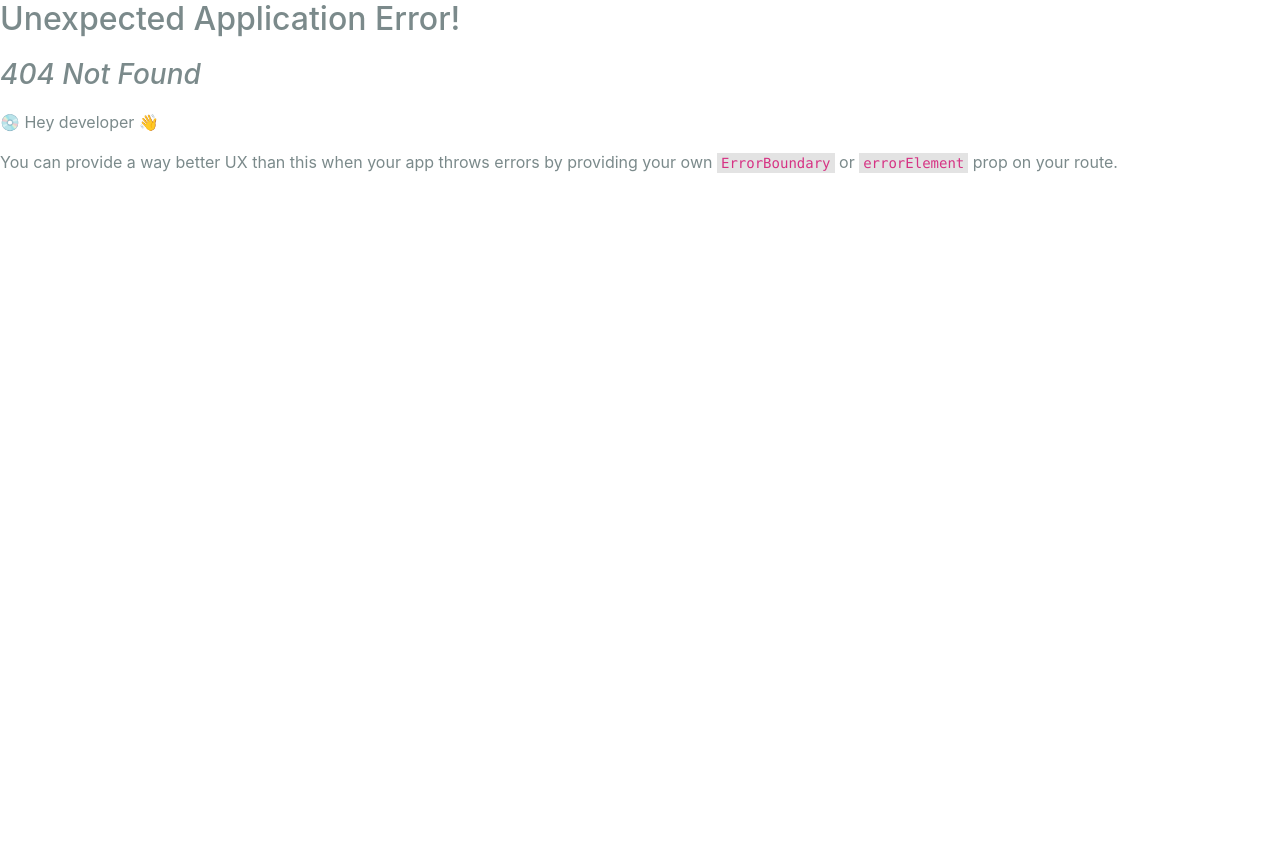
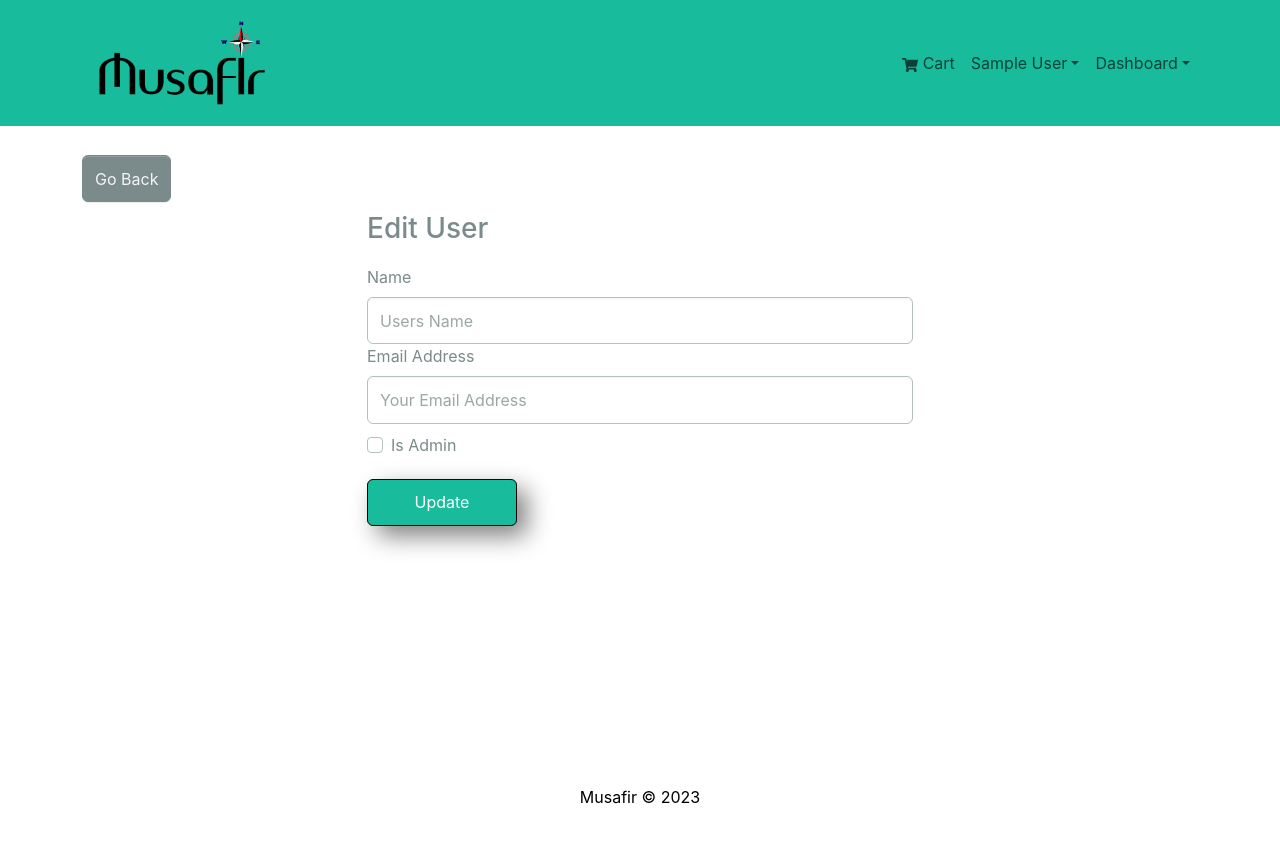
Before and after one commit to Yousuf-Mohammad/MusafirDen, a React (Create React App) app in the folder frontend/: page /admin/user/1/edit in a window 1280 px wide. Before the commit this address had no page. Before the commit the page ends 800 px from the top, so only its background shows below. Built offline with nearby package versions, Linux system fonts and the light colour scheme; no server answers; sample sign-in values are in the browser's storage.

Commit message:
edit and update user is added

```diff
--- a/frontend/src/components/Header.jsx
+++ b/frontend/src/components/Header.jsx
@@ -73,6 +73,9 @@ function Header() {
                   <LinkContainer to='/admin/productlist'>
                     <NavDropdown.Item>Products</NavDropdown.Item>
                   </LinkContainer>
+                  <LinkContainer to='/admin/userlist'>
+                    <NavDropdown.Item>Users</NavDropdown.Item>
+                  </LinkContainer>
                 </NavDropdown>
               )}
 
--- a/frontend/src/index.js
+++ b/frontend/src/index.js
@@ -28,6 +28,9 @@ import ProfileScreen from './screens/ProfileScreen';
 import OrderListScreen from './screens/admin/OrderListScreen';
 import ProductListScreeen from './screens/admin/ProductListScreeen'
 import ProductEditScreen from './screens/admin/ProductEditScreen';
+import UserListScreen from './screens/admin/UserListScreen';
+import UserEditScreen from './screens/admin/UserEditScreen';
+
 
 const router = createBrowserRouter(
   createRoutesFromElements(
@@ -52,6 +55,9 @@ const router = createBrowserRouter(
         <Route  path="/admin/productlist"element={<ProductListScreeen/>} />
         <Route  path="/admin/product/:id/edit"element={<ProductEditScreen/>} />
 
+        <Route  path="/admin/userlist"element={<UserListScreen/>} />
+        <Route  path="/admin/user/:id/edit"element={<UserEditScreen/>} />
+
       </Route>
 
 
--- a/frontend/src/screens/admin/OrderListScreen.jsx
+++ b/frontend/src/screens/admin/OrderListScreen.jsx
@@ -10,6 +10,7 @@ const OrderListScreen = () => {
 
     return (
     <>
+    <h3>Orders</h3>
     {isLoading? <Loader/>: error?<Message variant='danger'>{error}</Message> :(
         <Table striped bordered hover responsive className='table-sm'>
             <thead>
--- /dev/null
+++ b/frontend/src/screens/admin/UserEditScreen.jsx
@@ -0,0 +1,101 @@
+import React, {useState, useEffect} from 'react'
+import { Link,useNavigate,useParams } from 'react-router-dom'
+import { Form,Button,Row, Col} from 'react-bootstrap'
+import Message from '../../components/Message'
+import Loader from '../../components/Loader'
+import { useGetUserDetailsQuery ,useUpdateUserMutation} from '../../Slices/userApiSlice'
+import {toast} from "react-toastify"
+
+
+const UserEditScreen = () => {
+
+    const {id:userId} = useParams();
+
+    const [name, setName] = useState('');
+    const [email, setEmail] = useState('');
+    const [isAdmin, setIsAdmin] = useState(false);
+
+
+    const {data:user, isLoading,error,refetch} =useGetUserDetailsQuery(userId)
+
+    const[updateUser,{isLoading:loadingUpdate,error:updateError}]= useUpdateUserMutation()
+
+    const navigate =useNavigate();
+
+    useEffect(()=>{
+        if(user){
+            setName(user.name)
+            setEmail(user.email)
+            setIsAdmin(user.isAdmin)
+        }
+    },[user]);
+
+    const submitHandler = async (e) => {
+        e.preventDefault();
+        try {
+            await updateUser({ userId, name, email, isAdmin });
+            toast.success('user updated successfully');
+            refetch();
+            navigate('/admin/userlist');
+        } catch (err) {
+            toast.error(err?.data?.message || err.error);
+        }
+        };
+
+
+
+    return (
+    <>
+    <Link to="/admin/productlist" className='btn btn-dark my-2 text-light '>Go Back</Link>
+
+    {isLoading && loadingUpdate ? <Loader/>: error && updateError? <Message variant='danger'>{error||updateError}</Message>:(
+        <>
+
+        <Row className='justify-content-md-center'>
+            <Col md={6} sm={12}>
+            <Form onSubmit={submitHandler}>
+            <h3>Edit User</h3>
+
+            <Form.Group controlId='name'>
+
+                <Form.Label>Name</Form.Label>
+                <Form.Control
+                type='text'
+                placeholder={"Users Name"}
+                value={name}
+                onChange={(e)=>setName(e.target.value)}/>
+            </Form.Group>
+            <Form.Group controlId='email'>
+
+                <Form.Label>Email Address</Form.Label>
+                <Form.Control
+                type='email'
+                placeholder={"Your Email Address"}
+                value={email}
+                onChange={(e)=>setEmail(e.target.value)}/>
+            </Form.Group>
+
+            <Form.Group className='mt-2' controlId='isadmin'>
+                <Form.Check
+                type='checkbox'
+                label='Is Admin'
+                checked={isAdmin}
+                onChange={(e) => setIsAdmin(e.target.checked)}
+                ></Form.Check>
+            </Form.Group>
+            <Button
+            type='submit'
+            variant='success'
+            className='form_button mt-3'>
+                Update
+            </Button>
+            </Form>
+            </Col>
+        </Row>
+        </>
+    )}
+    </>
+    )
+}
+
+export default UserEditScreen
--- /dev/null
+++ b/frontend/src/screens/admin/UserListScreen.jsx
@@ -0,0 +1,71 @@
+import React from 'react'
+import {Button, Table} from 'react-bootstrap'
+import { FaTrash,FaTimes,FaEdit, FaCheck} from 'react-icons/fa'
+import Message from '../../components/Message'
+import Loader from '../../components/Loader'
+// import { useGetOrdersQuery } from '../../Slices/ordersApiSlice'
+import { useDeleteUserMutation, useGetUsersQuery } from '../../Slices/userApiSlice'
+import { toast } from 'react-toastify'
+import { Link } from 'react-router-dom'
+
+const UserListScreen = () => {
+    const {data:users,isLoading,error,refetch}= useGetUsersQuery()
+    const [deleteUser]=useDeleteUserMutation();
+
+
+    const deleteHandler= async(id)=>{
+        if(window.confirm("Are you sure?")){
+            try {
+                await deleteUser(id)
+                refetch();
+                toast.success('User deleted')
+            } catch (error) {
+                toast.error(error?.data?.message || error?.error)
+            }
+        }
+    }
+    return (
+    <>
+    <h3>Users </h3>
+    {isLoading  ? <Loader/>: error?<Message variant='danger'>{error}</Message> :(
+        <Table striped bordered hover responsive className='table-sm'>
+            <thead>
+                <tr>
+                    <th>ID</th>
+                    <th>Name</th>
+                    <th>Email</th>
+                    <th>Admin</th>
+                    <th></th>
+                </tr>
+            </thead>
+            <tbody>
+                {users?.map((user)=>(
+                    <tr key={user._id}>
+                        <td>{user._id}</td>
+                        <td>{user.name}</td>
+                        <td><a href={`mailto: ${user.email}`}>{user.email}</a></td>
+                        <td>{user.isAdmin?<FaCheck style={{color:"green"}}/>:<FaTimes style={{color:"red"}}/>}</td>
+                        <td>
+                        <Link to={`/admin/user/${user._id}/edit`}>
+                            <Button variant='info' className='btn-sm'>
+                                <FaEdit style={{color:"white"}}/>
+                            </Button>
+                        </Link>
+
+                        <Button variant='danger' className='btn-sm mx-2' onClick={()=>deleteHandler(user._id)}>
+                            <FaTrash style={{color:"white"}}/>
+
+                        </Button>
+                        </td>
+                    </tr>
+                ))}
+            </tbody>
+
+        </Table>
+
+    )}
+    </>
+    )
+}
+
+export default UserListScreen
```
Also changed, not shown: 1 other file (tests, documents, lock files or other folders).
